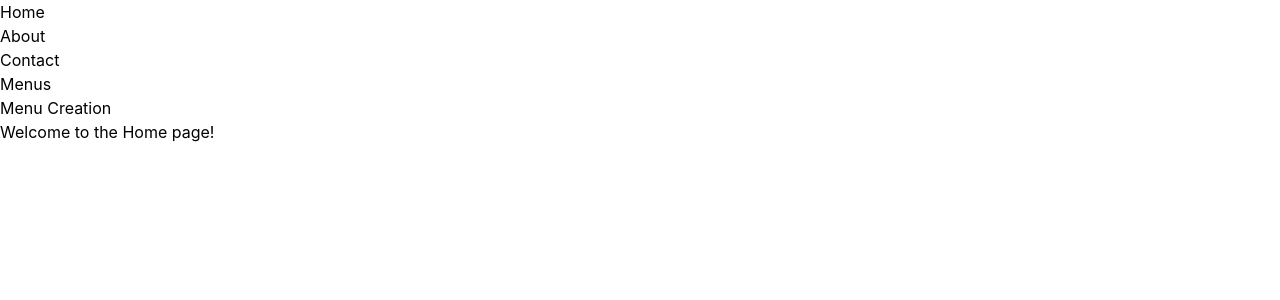
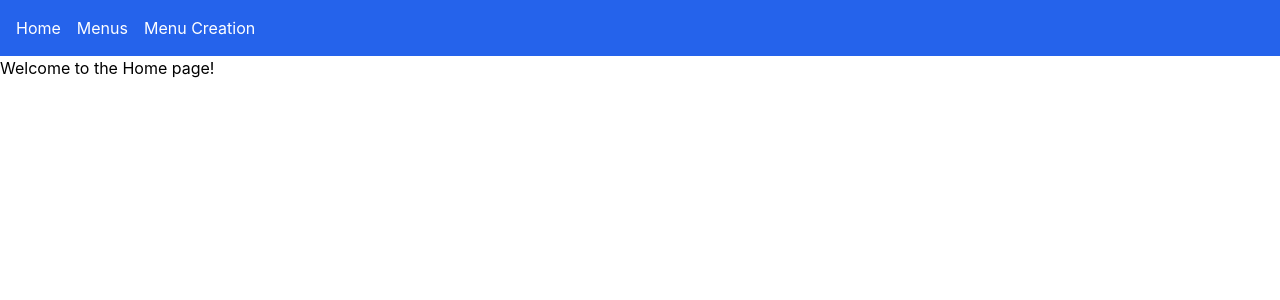
Before and after one commit to sfestacatenate/react-nest-menu-pdf-generator, a React (Create React App) app in the folder frontend/: page / in a window 1280 px wide. Shown: the top 300 px of the page. Built offline with nearby package versions, Linux system fonts and the light colour scheme.

Commit message:
Better navigation menu

```diff
--- a/frontend/src/App.tsx
+++ b/frontend/src/App.tsx
@@ -1,8 +1,6 @@
 import './App.css';
 import { BrowserRouter, Route, Routes } from 'react-router-dom';
 import Home from './pages/Home/Home';
-import About from './pages/About/About';
-import Contact from './pages/Contact/Contact';
 import NavigationBar from './components/NavigationBar';
 import Menus from './pages/Menus/Menus';
 import MenuCreation from './pages/MenuCreation/MenuCreation';
@@ -13,8 +11,6 @@ function App() {
       <NavigationBar />
       <Routes>
         <Route path="/" Component={Home} />
-        <Route path="/about" Component={About} />
-        <Route path="/contact" Component={Contact} />
         <Route path="/menus" Component={Menus} />
         <Route path="/menu-creation" Component={MenuCreation} />
       </Routes>
--- a/frontend/src/components/NavigationBar.tsx
+++ b/frontend/src/components/NavigationBar.tsx
@@ -3,14 +3,20 @@ import { Link } from 'react-router-dom';
 
 const NavigationBar: React.FC = () => {
     return (
-        <nav>
-            <ul>
-                <li><Link to="/">Home</Link></li>
-                <li><Link to="/about">About</Link></li>
-                <li><Link to="/contact">Contact</Link></li>
-                <li><Link to="/menus">Menus</Link></li>
-                <li><Link to="/menu-creation">Menu Creation</Link></li>
-            </ul>
+        <nav className="bg-blue-600 p-4">
+            <div className="container mx-auto">
+                <ul className="flex flex-col md:flex-row md:space-x-4">
+                    <li className="mb-2 md:mb-0">
+                        <Link className="text-white hover:text-gray-200" to="/">Home</Link>
+                    </li>
+                    <li className="mb-2 md:mb-0">
+                        <Link className="text-white hover:text-gray-200" to="/menus">Menus</Link>
+                    </li>
+                    <li className="mb-2 md:mb-0">
+                        <Link className="text-white hover:text-gray-200" to="/menu-creation">Menu Creation</Link>
+                    </li>
+                </ul>
+            </div>
         </nav>
     );
 };
--- a/frontend/src/pages/About/About.tsx
+++ /dev/null
@@ -1,12 +0,0 @@
-import React from 'react';
-
-const About: React.FC = () => {
-    return (
-        <div>
-            <h1>About Page</h1>
-            <p>This is the about page of our application.</p>
-        </div>
-    );
-};
-
-export default About;
--- a/frontend/src/pages/Contact/Contact.tsx
+++ /dev/null
@@ -1,12 +0,0 @@
-import React from 'react';
-
-const Contact: React.FC = () => {
-    return (
-        <div>
-            <h1>Contact</h1>
-            <p>This is the contact page.</p>
-        </div>
-    );
-};
-
-export default Contact;
```
Also changed, not shown: 2 other files (tests, documents, lock files or other folders).
